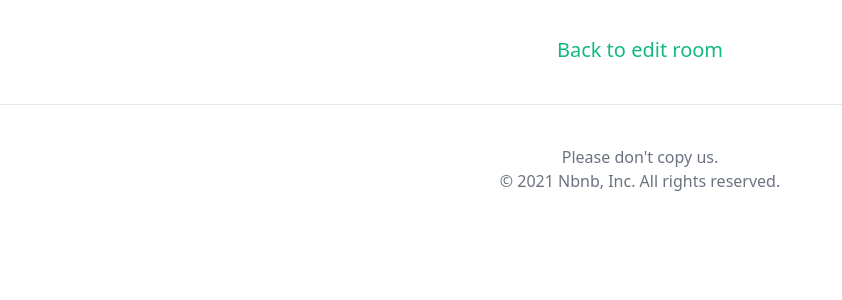
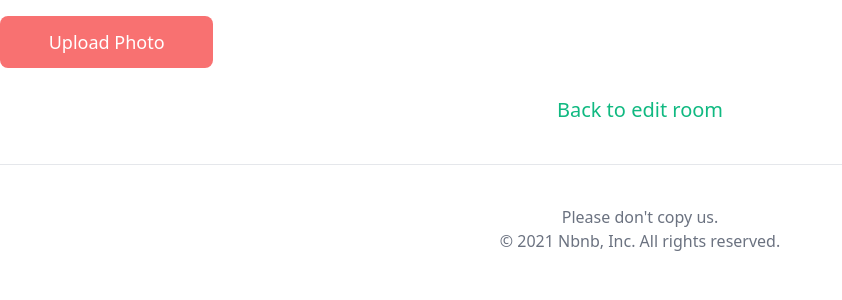
Before and after one commit to igoo-Y/airbnb-clone, a Django app: template templates/rooms/room_photos.html in a window 1280 px wide. Shown: the part 80-380 px from the top of the page, without its empty margins (0-842 px from the left). Run offline with Django 3.2, Linux system fonts and the light colour scheme; the template is opened without the code that fills it, so the values that code supplies are empty; style sheets or scripts are compiled from the project's sources.

Commit message:
Upload Photo

```diff
--- a/templates/rooms/room_photos.html
+++ b/templates/rooms/room_photos.html
@@ -7,6 +7,10 @@
 
 {% block content %}
     <div class="container mx-auto flex flex-col my-10">
+        <div>
+            <a href="#" class="btn-link w-1/6 block">Upload Photo</a>
+        </div>
+
         {% for photo in room.photos.all %}
         <div class="mb-5 border p-6 border-gray-400 flex justify-between">
             <div class="flex items-start">
```
Lines whose indentation alone changed are shown as unchanged.
